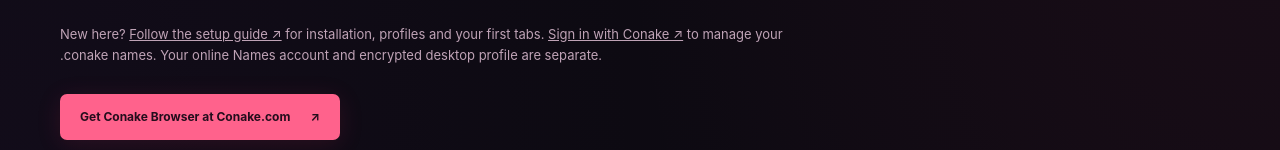
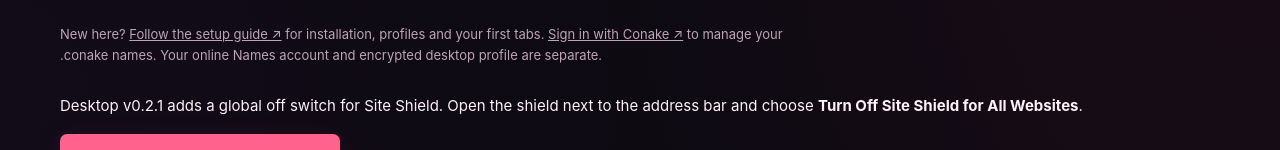
Before and after one commit to menacing-aura/Conake-Browser, a plain HTML site: page index.html in a window 1280 px wide. Shown: the part 889-1039 px from the top of the page. Drawn offline with Linux system fonts and the light colour scheme.

Commit message:
Link desktop v0.2.1 and document the global Site Shield switch (#1)

```diff
--- a/index.html
+++ b/index.html
@@ -62,6 +62,7 @@
       </div>
       <p class="section-intro"><a href="https://conake-domains.web-one1aura.workers.dev/">Register your free .conake name ↗</a> · Up to five aliases for existing public HTTPS websites. Works from desktop v0.1.19 or Chromebook Preview 03. The real website address remains visible; this is a Conake-only namespace without Tor routing or anonymity.</p>
       <p class="section-intro">New here? <a href="https://conake-domains.web-one1aura.workers.dev/setup">Follow the setup guide ↗</a> for installation, profiles and your first tabs. <a href="https://conake-domains.web-one1aura.workers.dev/account">Sign in with Conake ↗</a> to manage your .conake names. Your online Names account and encrypted desktop profile are separate.</p>
+      <p>Desktop v0.2.1 adds a global off switch for Site Shield. Open the shield next to the address bar and choose <strong>Turn Off Site Shield for All Websites</strong>.</p>
       <p><a class="button primary" href="https://conake.com/downloads">Get Conake Browser at Conake.com <span aria-hidden="true">↗</span></a></p>
       <article class="platform-card" style="margin-top:1rem" aria-labelledby="chromebook-title">
         <h3 id="chromebook-title">Android &amp; Chromebook</h3>
```
Also changed, not shown: 2 other files.
